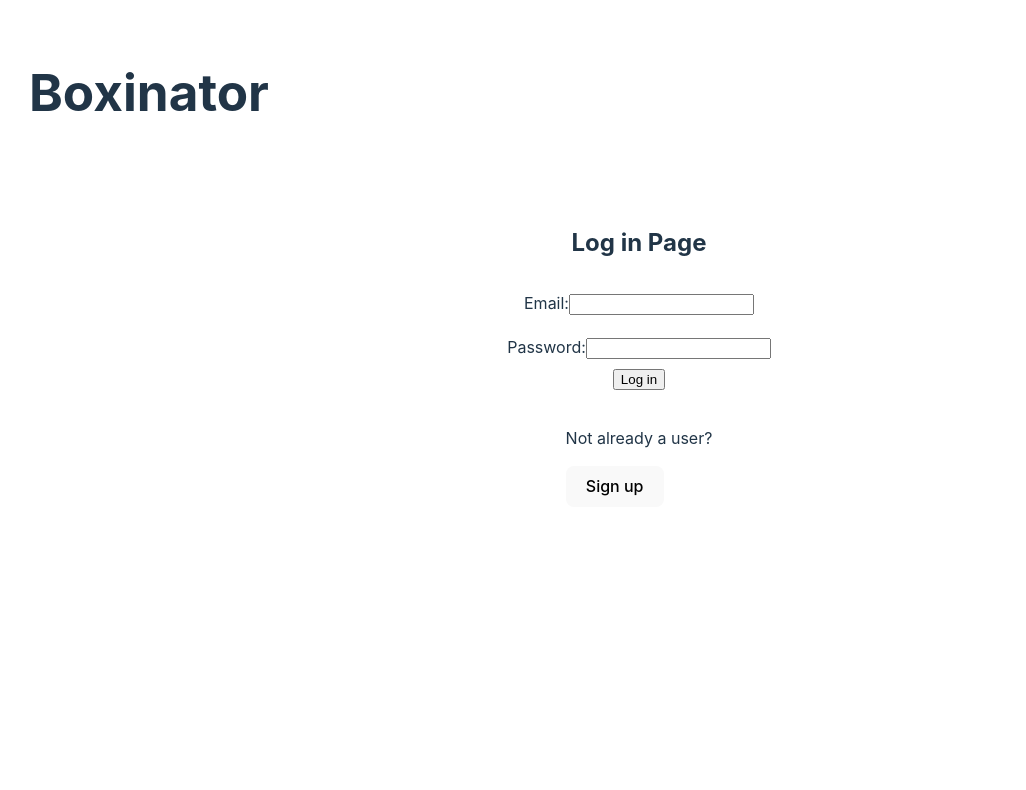
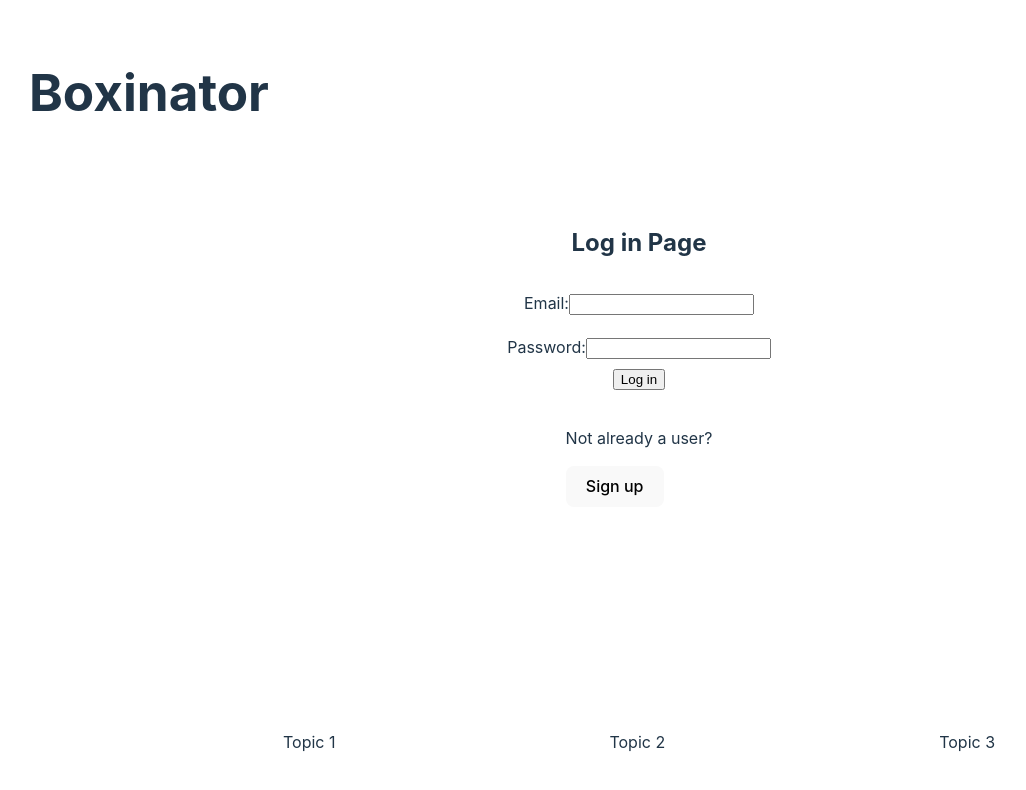
Before and after one commit to Eliassoprani/boxinator, a React (Vite) app in the folder boxinator-frontend/: page / in a window 1280 px wide. Shown: the top 790 px of the page, without its empty margins (1-1027 px from the left). Built offline with nearby package versions, Linux system fonts and the light colour scheme.

Commit message:
Added footer

```diff
--- a/boxinator-frontend/src/App.jsx
+++ b/boxinator-frontend/src/App.jsx
@@ -4,6 +4,7 @@ import { Route, Routes } from "react-router-dom";
 import Nav from './Nav/Nav';
 import Dashboard from './Dashboard/Dashboard';
 import Login from './Login/Login';
+import Footer from './Footer/Footer';
 
 function App() {
   const [loggedIn, setLoggedIn] = useState(false);
@@ -24,6 +25,8 @@ function App() {
           <Route path="/" element={<Dashboard />} />
         </Routes>
         )}
+
+        <Footer />
       </div>
     </>
   )
--- /dev/null
+++ b/boxinator-frontend/src/Footer/Footer.css
@@ -0,0 +1,11 @@
+.footer {
+    display: flex;
+    flex-direction: grid;
+    justify-content: space-evenly;
+    padding: 20px;
+    margin-top: auto; /* Push footer to the bottom */
+}
+
+.footer p {
+    padding: 10px;
+}
--- /dev/null
+++ b/boxinator-frontend/src/Footer/Footer.jsx
@@ -0,0 +1,16 @@
+import './Footer.css'
+
+function Footer() {
+
+    return (
+        <>
+        <div className="footer">
+            <p>Topic 1</p>
+            <p>Topic 2</p>
+            <p>Topic 3</p>
+        </div>
+        </>
+    )
+}
+
+export default Footer
```
